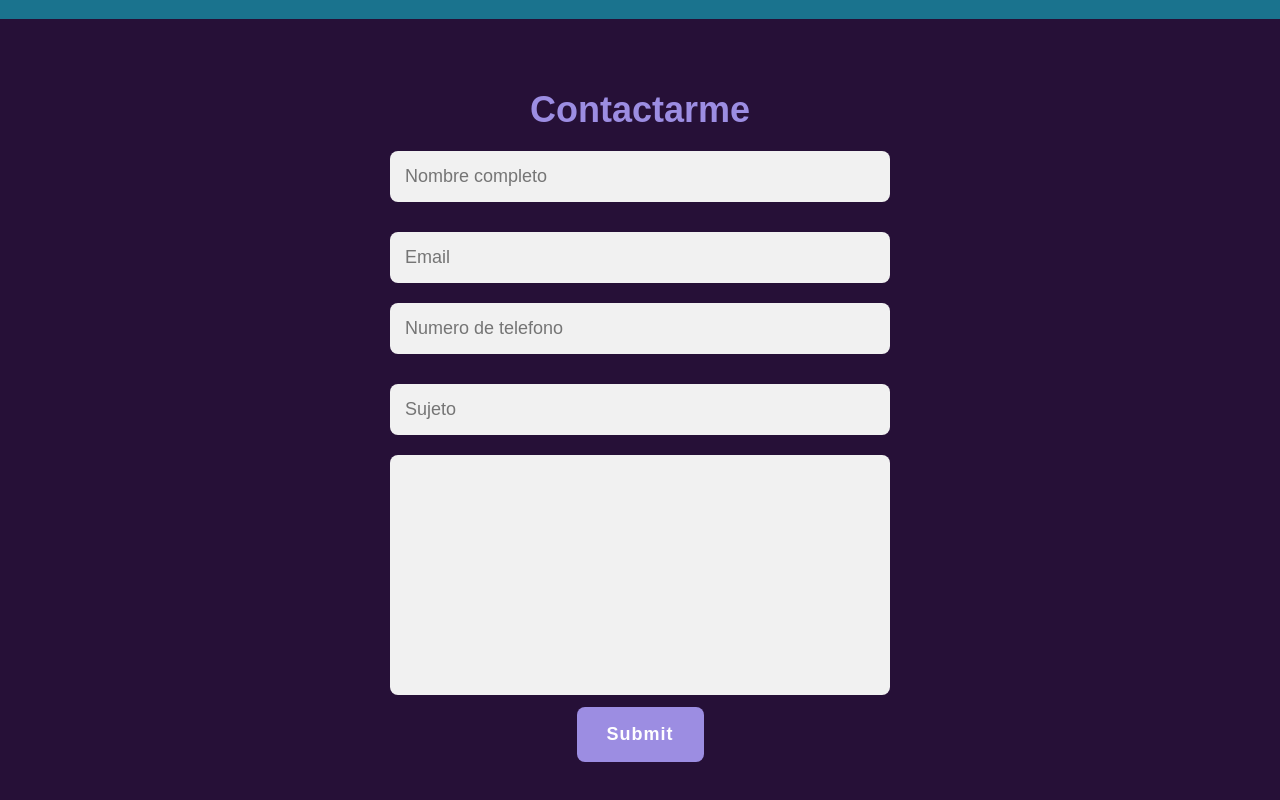
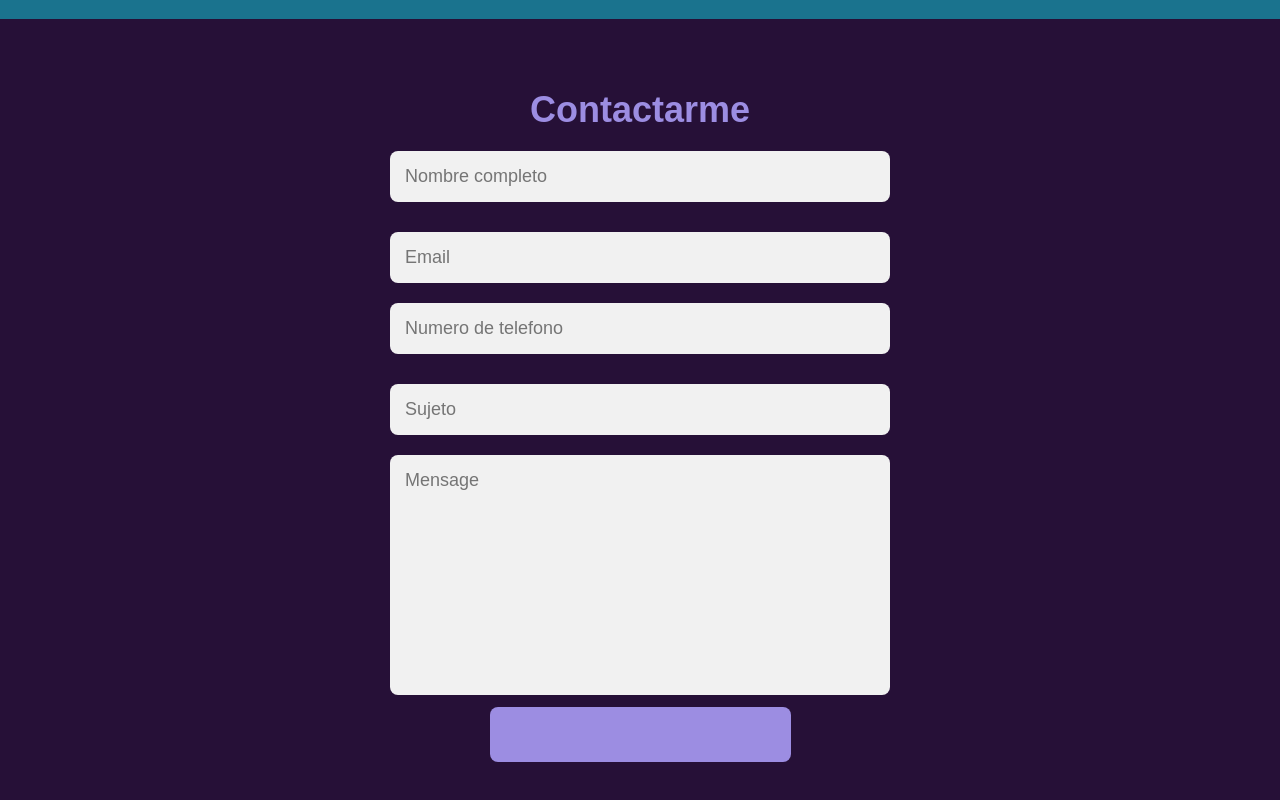
Before and after one commit to ccatala54/personal-website, a website built with Parcel: page index.html in a window 1280 px wide. Shown: the part 2835-3635 px from the top of the page. Built offline with nearby package versions, Linux system fonts and the light colour scheme.

Commit message:
Formulario versión 4 index.html

```diff
--- a/index.html
+++ b/index.html
@@ -116,8 +116,8 @@
                 <input type="number"  name="Telefono" placeholder="Numero de telefono">
                 <input type="text" placeholder="Sujeto">
             </div>
-            <textarea cols="30" rows="10"></textarea>
-            <input type="submit"  name="Mensage" placeholder="Mensage" class="boton-3">
+            <textarea cols="30" rows="10" placeholder="Mensage"></textarea>
+            <input type="text"  name="Mensage"  class="boton-3">
 
             <input type="hidden" name="_next" value="https://personal-website-ccatala.netlify.app/">
 
```
